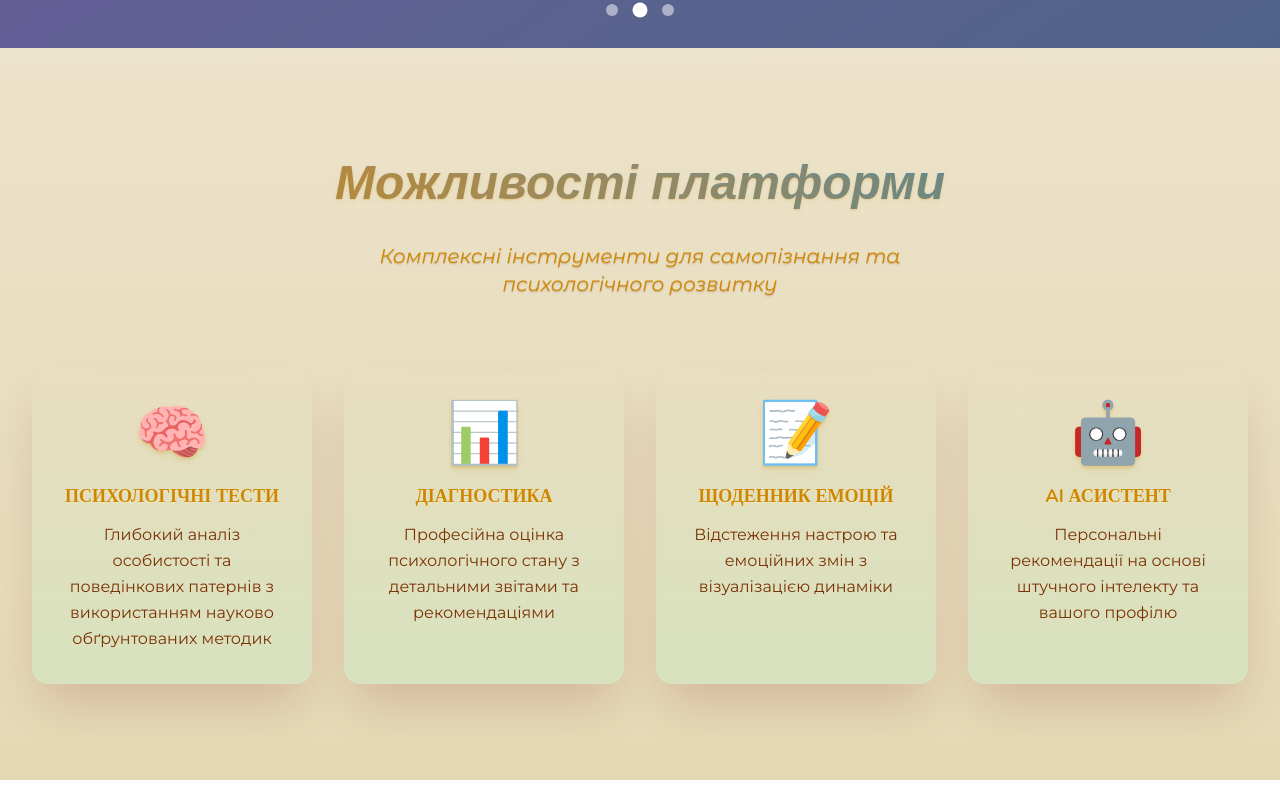
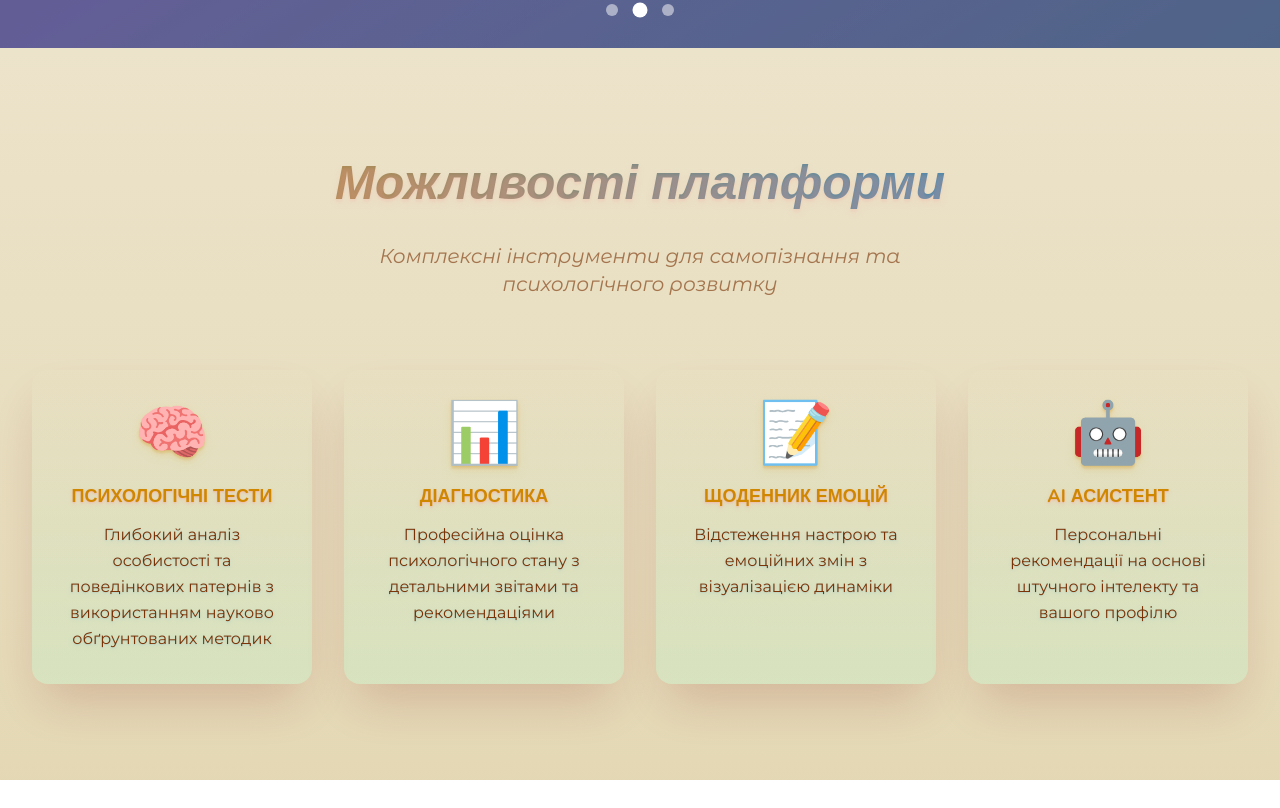
Before and after one commit to rozumity/rozumity-client, a React (Vite) app: page / in a window 1280 px wide. Shown: the part 752-1560 px from the top of the page. Built offline with nearby package versions, Linux system fonts and the light colour scheme; a web font is replaced by a local one.

Commit message:
Redesign cards section

```diff
--- a/src/App.css
+++ b/src/App.css
@@ -12,27 +12,22 @@ body {
 /* Custom Google fonts */
 .font-primary-1 {
   font-family: 'Shantell Sans', sans-serif;
-  font-style: italic;
 }
 
 .font-secondary-1 {
-  font-family: "Nunito", normal;
-  font-style: normal;
+  font-family: "Nunito", sans-serif;
 }
 
 .font-primary-2 {
   font-family: 'Montserrat Alternates', sans-serif;
-  font-style: italic;
 }
 
 .font-secondary-2 {
   font-family: 'Montserrat', sans-serif;
-  font-style: normal;
 }
 
 .font-script {
   font-family: 'Caveat', sans-serif;
-  font-style: normal;
 }
 
 /* Custom leather-themed animations */
--- a/src/components/cards/CardPrimaryDefault.jsx
+++ b/src/components/cards/CardPrimaryDefault.jsx
@@ -4,13 +4,13 @@ function CardPrimaryDefault({feature, index}) {
         <div key={index} className={ cardStyle }>
             <div className="absolute inset-0 rounded-b-2xl opacity-0 group-hover:opacity-100 transition-opacity duration-300"></div>
             <div className="relative z-10">
-            <div className="text-6xl mb-5 text-center group-hover:scale-110 transition-transform duration-300 text-shadow-lg text-shadow-accent/12">
+            <div className="text-6xl mb-5 text-center group-hover:scale-110 transition-transform duration-300 text-shadow-lg text-shadow-accent/15">
                 {feature.icon}
             </div>
-            <h3 className="text-lg uppercase text-center font-bold font-secondary-1 mb-3 text-accent text-shadow-sm text-shadow-warning-content/24 group-hover:text-info transition-colors">
+            <h3 className="text-lg uppercase text-center font-bold font-secondary-1 mb-3 text-accent text-shadow-md text-shadow-primary/25 group-hover:text-info transition-colors">
                 {feature.title}
             </h3>
-            <p className="font-secondary-2 text-center leading-relaxed text-base-content text-shadow-sm text-shadow-info-content/12">
+            <p className="font-secondary-2 text-center leading-relaxed text-base-content text-shadow-md text-shadow-info/8">
                 {feature.description}
             </p>
             </div>
--- a/src/components/pages/home/HeroCarousel.jsx
+++ b/src/components/pages/home/HeroCarousel.jsx
@@ -53,7 +53,7 @@ const HeroCarousel = () => {
               <h1 className="font-primary-1 text-6xl md:text-8xl font-black mb-8 text-shadow-lg text-orange-100/95">
                 {slide.title}
               </h1>
-              <p className="font-primary-2 text-xl md:text-2xl mb-6 max-w-3xl mx-auto drop-shadow-md leading-relaxed text-neutral-content/60 text-shadow-sm">
+              <p className="font-primary-2 text-xl md:text-2xl mb-6 max-w-3xl mx-auto drop-shadow-md leading-relaxed text-neutral-content/60 text-shadow-sm italic">
                 {slide.subtitle}
               </p>
               <Link to={slide.link}>
--- a/src/components/titles/TitlePrimaryDefault.jsx
+++ b/src/components/titles/TitlePrimaryDefault.jsx
@@ -1,10 +1,10 @@
 function TitlePrimaryDefault({title="", desc=""}) {
   return (
     <div className="text-center mb-18">
-      <h2 className="font-primary-1 text-5xl font-bold mb-5 bg-clip-text text-transparent text-shadow-md text-shadow-accent/10 bg-gradient-to-r from-accent to-info leading-relaxed">
+      <h2 className="font-primary-1 italic text-5xl font-bold mb-5 bg-clip-text text-transparent text-shadow-lg text-shadow-primary/10 bg-gradient-to-r from-accent to-info leading-relaxed">
         { title }
       </h2>
-      <p className="font-primary-2 italic text-xl text-accent max-w-2xl mx-auto text-shadow-sm text-shadow-base-content/10">
+      <p className="font-primary-2 italic text-xl text-base-content/62 max-w-2xl mx-auto">
         { desc }
       </p>
     </div>
```
